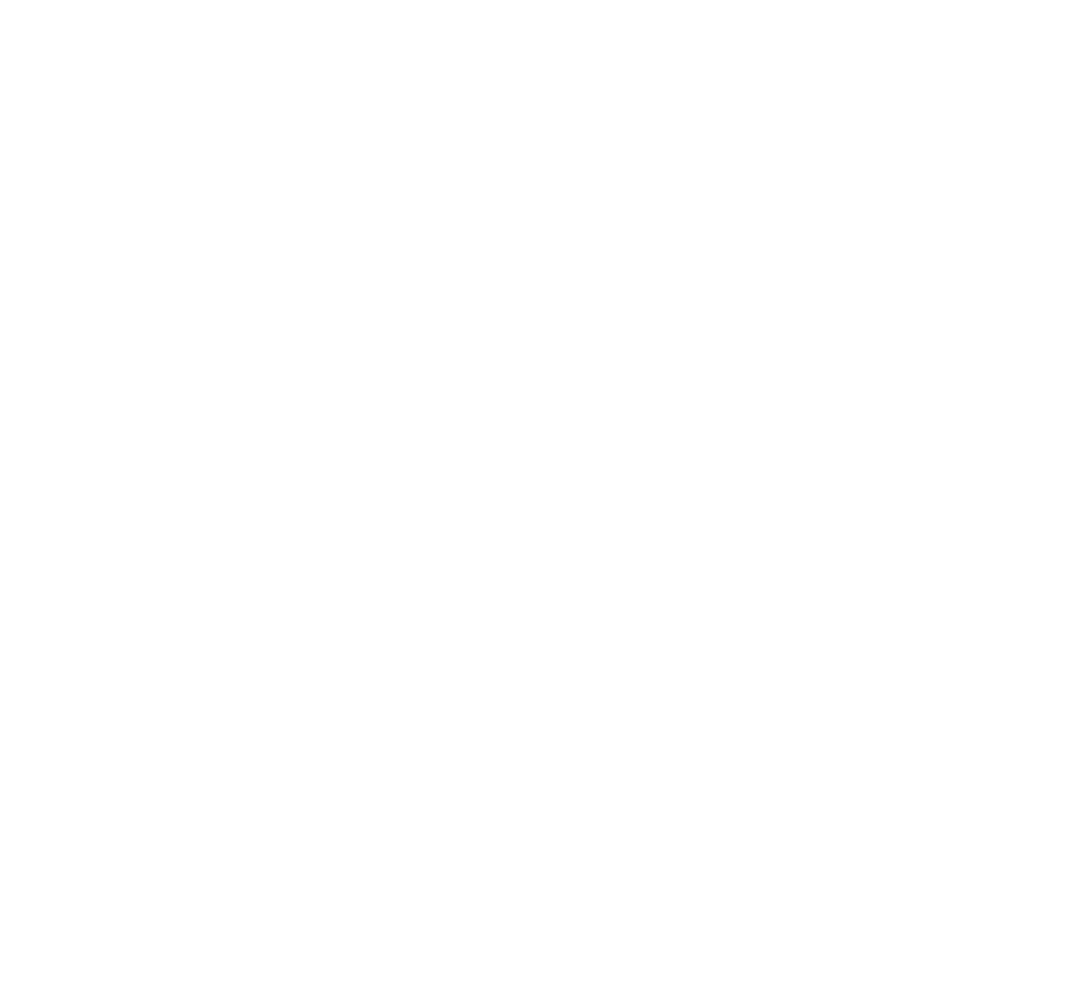
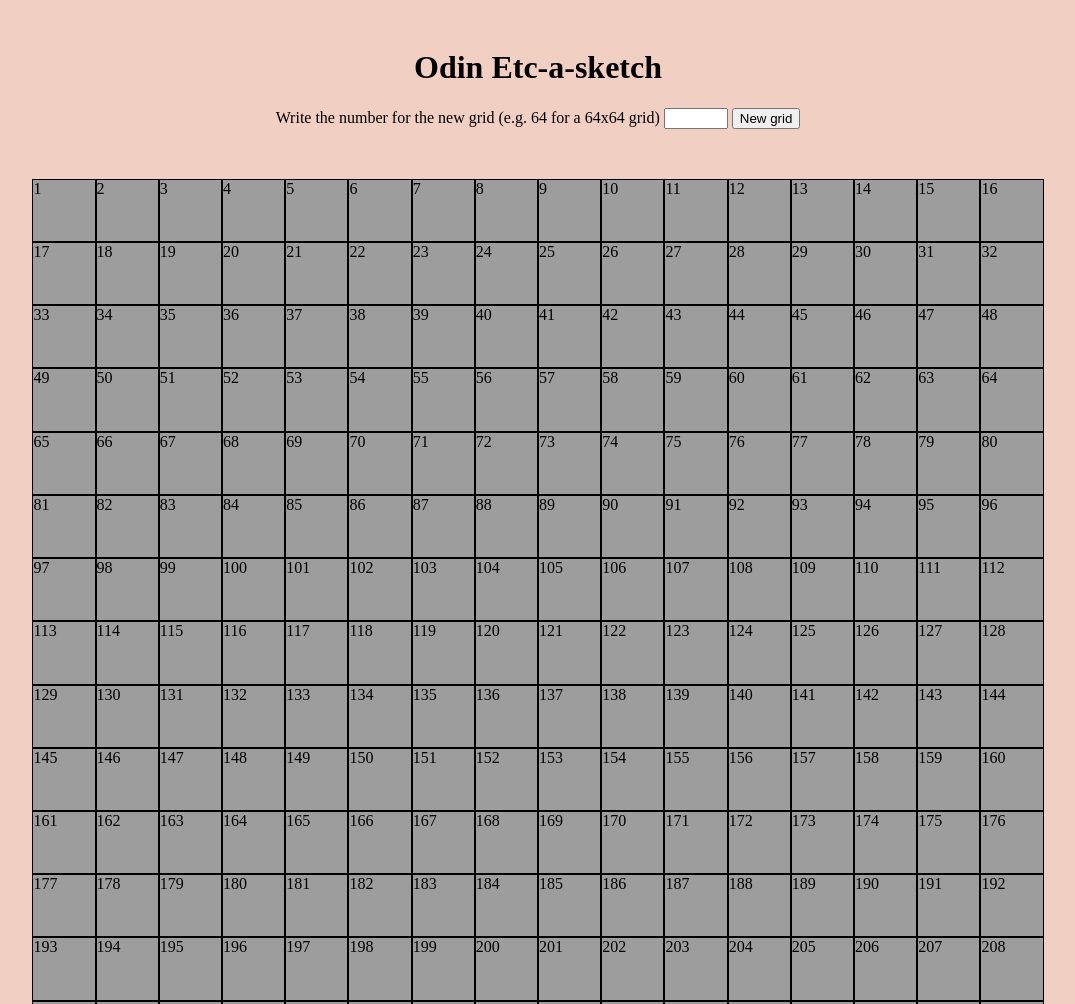
Before and after one commit to marisloading/odin-sketch, a plain HTML site: page index.html in a window 1280 px wide. Shown: the top 1004 px of the page, without its empty margins (102-1177 px from the left). Before the commit the page ends 800 px from the top, so only its background shows below. Drawn offline with Linux system fonts and the light colour scheme.

Commit message:
Create grid size

```diff
--- a/index.html
+++ b/index.html
@@ -7,5 +7,23 @@
     <script src="script.js" defer></script>
     <link rel="stylesheet" href="styles.css" />
   </head>
-  <body></body>
+  <body>
+    <div id="header">
+      <h1 id="title">Odin Etc-a-sketch</h1>
+      <span id="user-input">
+        <label for="grid-size"
+          >Write the number for the new grid (e.g. 64 for a 64x64 grid)</label
+        >
+        <input
+          type="number"
+          id="grid-size"
+          name="grid-size"
+          min="1"
+          max="100"
+        />
+        <button id="create-grid">New grid</button>
+      </span>
+    </div>
+    <div id="grid"></div>
+  </body>
 </html>
--- a/script.js
+++ b/script.js
@@ -0,0 +1,54 @@
+const root = document.documentElement;
+const rootStyles = getComputedStyle(root);
+const grid = document.querySelector("#grid");
+const generateGridBtn = document.querySelector("#create-grid");
+const numberInput = document.querySelector("#grid-size");
+
+createGrid(16);
+
+generateGridBtn.addEventListener("click", () => {
+  createGrid(numberInput.value);
+});
+
+function createGrid(number = 16) {
+  number = Number(number);
+
+  while (grid.hasChildNodes()) {
+    grid.removeChild(grid.firstChild);
+  }
+
+  console.log("Input is: " + number);
+
+  let totalSquares = number * number;
+  let pctFlexBasis = 0;
+  console.log("grid square: " + pctFlexBasis);
+
+  pctFlexBasis = number + 1;
+  console.log("grid square: " + pctFlexBasis);
+
+  pctFlexBasis = 100 / pctFlexBasis;
+  console.log("grid square: " + pctFlexBasis);
+
+  //   pctFlexBasis = Math.round(pctFlexBasis);
+  //   console.log("grid square: " + pctFlexBasis);
+
+  pctFlexBasis = pctFlexBasis + "%";
+  console.log("grid square: " + pctFlexBasis);
+
+  console.log("Total grid size: " + totalSquares);
+
+  for (i = 0; i < totalSquares; i++) {
+    const etchSquare = document.createElement("div");
+    grid.appendChild(etchSquare);
+    etchSquare.setAttribute("class", "grid-square");
+    etchSquare.textContent = i + 1;
+  }
+
+  root.style.setProperty("--grid-size", pctFlexBasis);
+  console.log(
+    "The value of --grid-size is: " +
+      rootStyles.getPropertyValue("--grid-size"),
+  );
+
+  return console.log("Grid created.");
+}
--- a/styles.css
+++ b/styles.css
@@ -0,0 +1,33 @@
+:root {
+  --grid-size: 16;
+}
+
+body {
+  background-color: rgb(241, 207, 195);
+}
+
+#header {
+  display: flex;
+  flex-direction: column;
+  justify-self: center;
+  padding: 20px 0px 50px 0px;
+}
+
+#title {
+  text-align: center;
+}
+
+#grid {
+  display: flex;
+  flex-wrap: wrap;
+  width: 80%;
+  justify-self: center;
+}
+
+.grid-square {
+  background-color: rgb(158, 157, 157);
+  border: 1px black solid;
+  flex-grow: 1;
+  flex-basis: var(--grid-size);
+  aspect-ratio: 1 / 1;
+}
```
